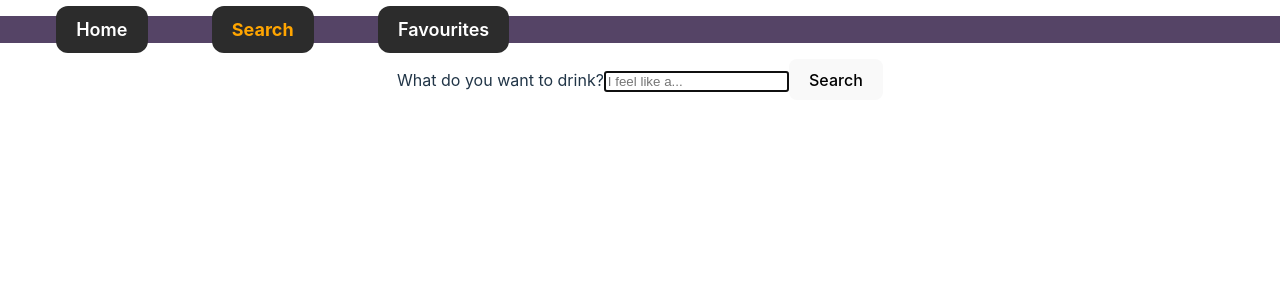
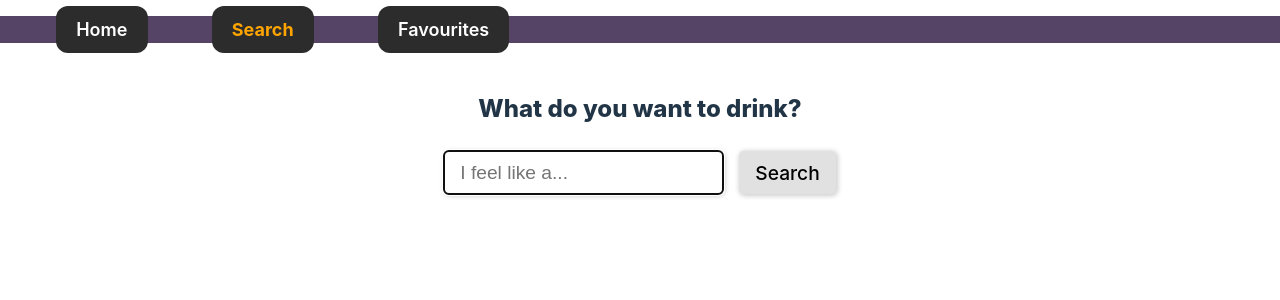
Before and after one commit to joelBIT/cocktail-wiki, a React (Vite) app: page /search in a window 1280 px wide. Shown: the top 300 px of the page. Built offline with nearby package versions, Linux system fonts and the light colour scheme.

Commit message:
style: Search page and cards

```diff
--- a/src/css/DrinkCard.css
+++ b/src/css/DrinkCard.css
@@ -1,29 +1,25 @@
-.drink-card * {
-    margin: 0;
-    padding: 0;
-}
-.drink-card {
+#searchResult .drink-card {
     margin: 1rem;
     width: 15rem;
     box-shadow: 2px 2px 5px 2px rgba(0, 0, 0, 0.2);
 }
 
-.drink-card > figure {
+#searchResult .drink-card > figure {
     width: 100%;
 }
 
-.drink-card > figure > img {
+#searchResult .drink-card > figure > img {
     width: 100%;
 }
 
-.drink-card > .drink-info {
-    padding: 0.5rem 1rem 1rem 1rem;
+#searchResult .drink-card > .drink-info {
+    padding: 0.5rem;
     display: flex;
     flex-direction: row;
     justify-content: space-between;
     gap: 0.5rem;
 }
 
-.drink-card > .drink-info > a {
+#searchResult .drink-card > .drink-info > a {
     text-align: left;
 }
--- a/src/css/SearchPage.css
+++ b/src/css/SearchPage.css
@@ -1,13 +1,54 @@
-#searchCardContainer {
+#searchDrink * {
+    margin: 0;
+    padding: 0;
+    box-sizing: border-box;
+}
+
+#searchDrink {
+    margin-top: 3rem;
+}
+
+#searchDrink > #searchDrinkForm > .label {
+    font-weight: 800;
+    font-size: 1.5rem;
+}
+
+#searchDrinkForm > div {
+    display: flex;
+    flex-direction: row;
+    justify-content: center;
+    align-items: center;
+    flex-wrap: wrap;
+    margin: 1rem;
+}
+
+#searchDrinkForm input,
+#searchDrinkForm button {
+    height: 2.7rem;
+    font-size: 1.2rem;
+    margin: 0.5rem;
+    padding: 0 1rem;
+    border: none;
+    border-radius: 5px;
+    box-shadow: 1px 1px 5px 1px rgba(0, 0, 0, 0.2);
+}
+
+#searchDrinkForm button {
+    background-color: rgb(225, 225, 225);
+    transition: 0.25s;
+}
+
+#searchDrinkForm button:hover {
+    background-color: rgb(192, 218, 192);
+}
+
+#searchResult > h2 {
+    margin-top: 1.5rem;
+}
+
+#searchResult > #searchCardContainer {
     display: flex;
     flex-direction: row;
     flex-wrap: wrap;
     justify-content: space-evenly;
 }
-
-/* #searchResult {
-    display: flex;
-    flex-direction: column;
-    align-items: center;
-    justify-content: center;
-} */
--- a/src/pages/SearchPage.tsx
+++ b/src/pages/SearchPage.tsx
@@ -35,11 +35,12 @@ export function SearchPage(): ReactElement {
     };
 
     return (
-        <article className="search">
-            <form className="form--search-drink" onSubmit={handleOnSubmit}>
+        <article id="searchDrink">
+            <form id="searchDrinkForm" onSubmit={handleOnSubmit}>
                 <label className="label" htmlFor="searchFormInput">
                     What do you want to drink?
                 </label>
+                <div>
                     <input
                         autoFocus
                         className="input"
@@ -50,6 +51,7 @@ export function SearchPage(): ReactElement {
                         value={searchDrink}
                     />
                     <button className="button">Search</button>
+                </div>
             </form>
             <article id="searchResult">
                 {drinks ? <h2>Search Result</h2> : undefined}
```
Lines whose indentation alone changed are shown as unchanged.
